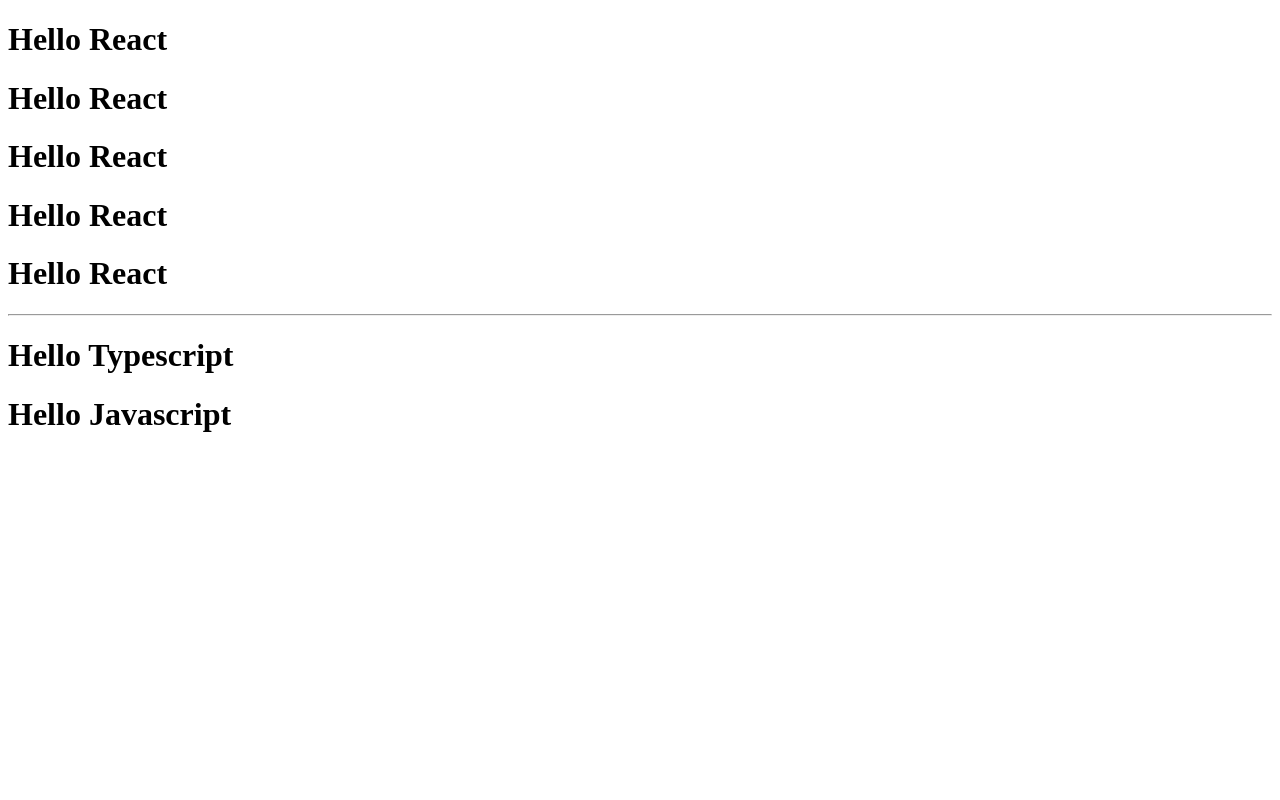
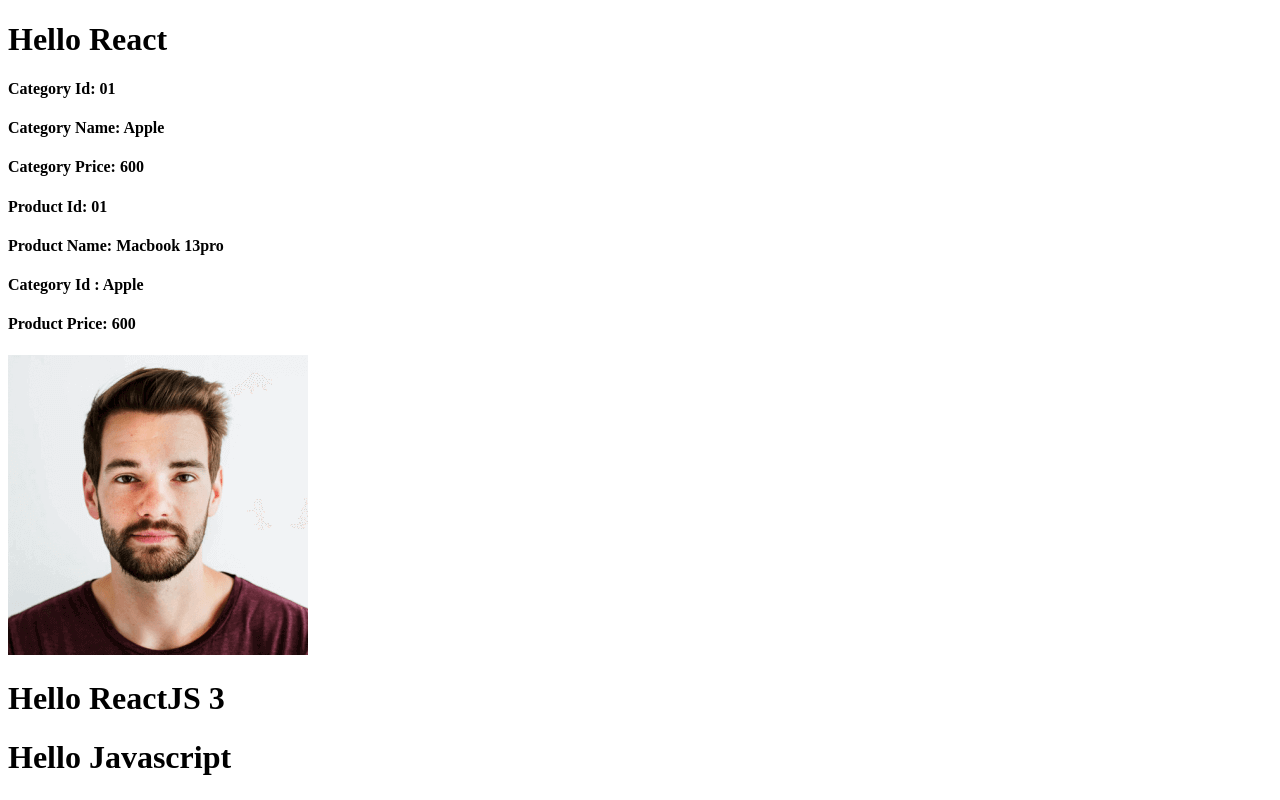
Before and after one commit to sakouksa/learn-react, a React (Vite) app: page / in a window 1280 px wide. Built offline with nearby package versions, Linux system fonts and the light colour scheme.

Commit message:
Update code

```diff
--- a/src/App.tsx
+++ b/src/App.tsx
@@ -1,18 +1,16 @@
-import { Greeting1, Greeting2 } from "./components/Greeting";
-
+import { Category, Product } from "./components/Greeting";
 import Greeting from "./components/Greeting";
+import Profile from "./components/Profile";
+import TestJSX from "./components/TestJSX";
 
 function App() {
   return (
     <div>
       <Greeting />
-      <Greeting />
-      <Greeting />
-      <Greeting />
-      <Greeting />
-      <hr />
-      <Greeting1 />
-      <Greeting2 />
+      <Category />
+      <Product />
+      <Profile />
+      <TestJSX />
     </div>
   );
 }
--- a/src/components/Greeting/index.tsx
+++ b/src/components/Greeting/index.tsx
@@ -2,11 +2,24 @@ function Greeting() {
   return <h1>Hello React</h1>;
 }
 
-export function Greeting1() {
-  return <h1>Hello Typescript</h1>;
+export function Category() {
+  return (
+    <div>
+      <h4>Category Id: 01</h4>
+      <h4>Category Name: Apple</h4>
+      <h4>Category Price: 600</h4>
+    </div>
+  );
 }
-export function Greeting2() {
-  return <h1>Hello Javascript</h1>;
+export function Product() {
+  return (
+    <div>
+      <h4>Product Id: 01</h4>
+      <h4>Product Name: Macbook 13pro</h4>
+      <h4>Category Id : Apple</h4>
+      <h4>Product Price: 600</h4>
+    </div>
+  );
 }
 
 export default Greeting;
--- /dev/null
+++ b/src/components/Profile/index.tsx
@@ -0,0 +1,5 @@
+export default function Profile(){
+    return(
+        <img src="/public/images/avatar-1.png" alt="Profile" />
+    )
+}
--- /dev/null
+++ b/src/components/TestJSX/index.tsx
@@ -0,0 +1,13 @@
+const name = "ReactJS";
+const GreetingTitle = "This is ReactJS Title";
+function TestJSX() {
+  return (
+    <>
+      <h1>
+        Hello {name} {1 + 2}
+      </h1>
+      <h1 title={GreetingTitle}>Hello Javascript</h1>
+    </>
+  );
+}
+export default TestJSX;
--- a/src/main.tsx
+++ b/src/main.tsx
@@ -6,4 +6,5 @@ createRoot(document.getElementById("root")!).render(
   <StrictMode>
     <App />
   </StrictMode>
+
 );
```
Also changed, not shown: package.json (+5 -2 lines), index.html (line endings or trailing spaces), vite.svg (added), 1 other file (tests, documents, lock files or other folders).
